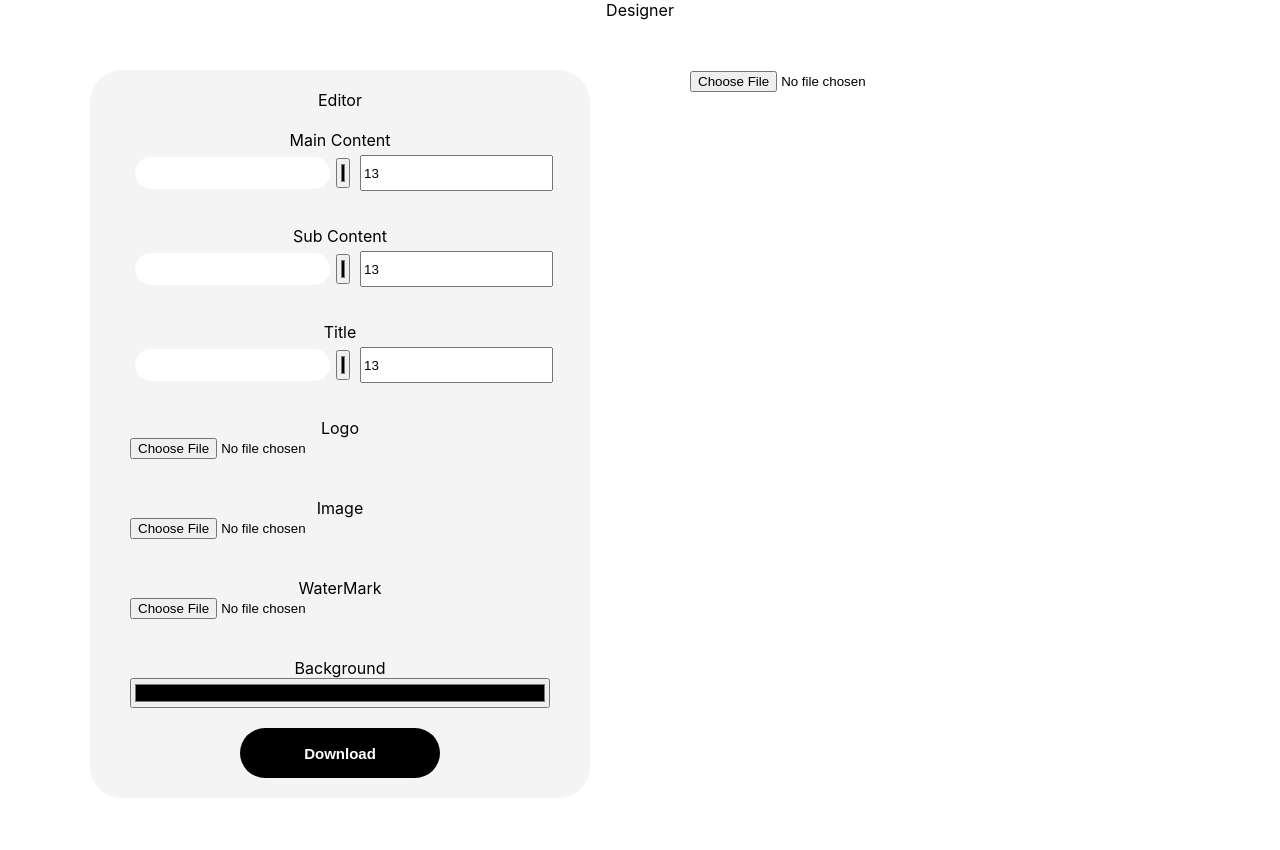
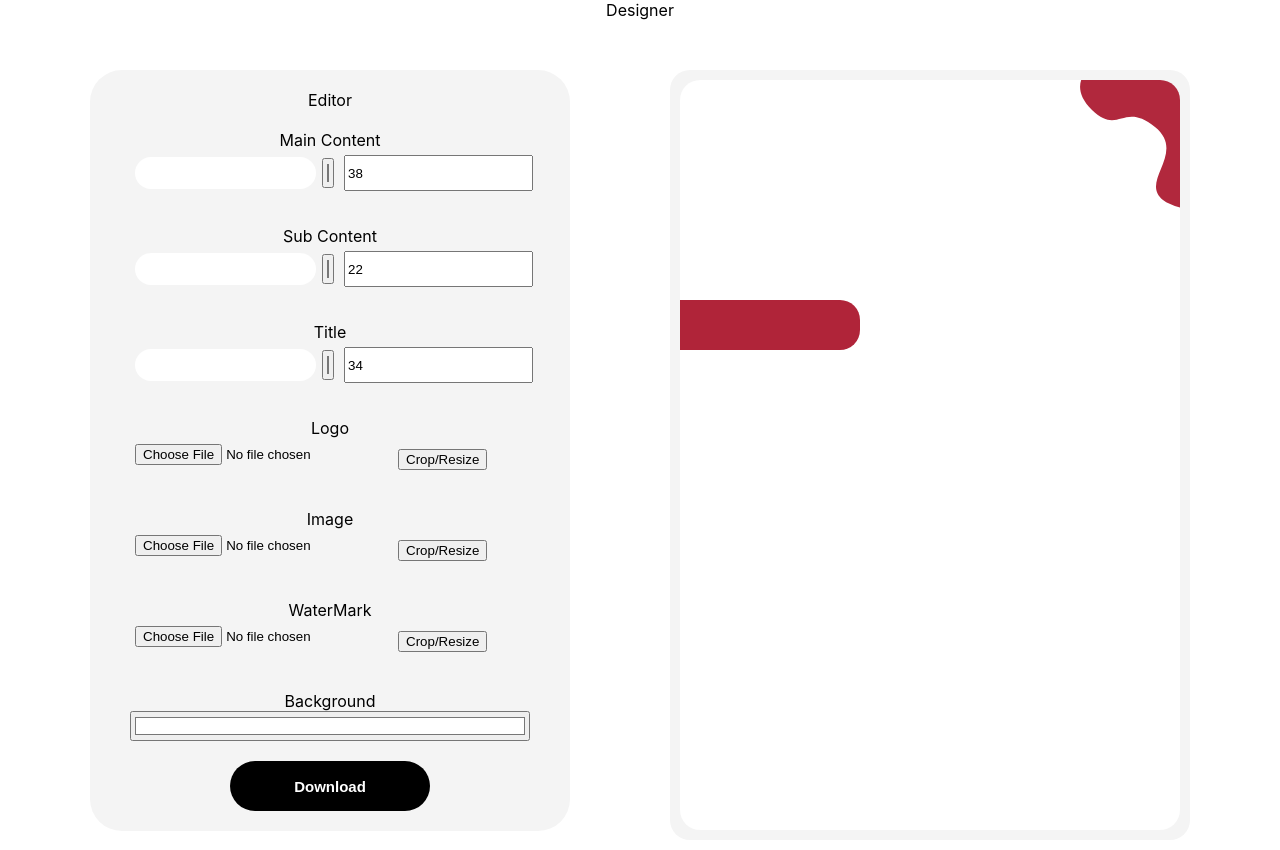
Before and after one commit to ajmalelement8/poster-web, a React (Create React App) app: page / in a window 1280 px wide. Shown: the top 850 px of the page. Built offline with nearby package versions, Linux system fonts and the light colour scheme; the HTML template or start-up script is replaced by a standard one.

Commit message:
downloadable template created

```diff
--- a/package.json
+++ b/package.json
@@ -6,9 +6,11 @@
     "@testing-library/jest-dom": "^5.17.0",
     "@testing-library/react": "^13.4.0",
     "@testing-library/user-event": "^13.5.0",
+    "konva": "^9.2.0",
     "react": "^18.2.0",
     "react-dom": "^18.2.0",
     "react-image-crop": "^10.1.8",
+    "react-konva": "^18.2.10",
     "react-scripts": "5.0.1",
     "sass": "^1.66.1",
     "web-vitals": "^2.1.4"
--- a/src/App.js
+++ b/src/App.js
@@ -3,18 +3,47 @@ import './App.css';
 import './App.scss'
 import Form from './components/form/Form';
 import Canvas from './components/canvas/Canvas';
-import { useReducer, useState } from 'react';
+import { useReducer, useRef, useState } from 'react';
 import Modal from './components/modal/Modal';
 import TextForm from './components/form/TextForm';
 import CropForm from './components/form/CropForm';
 
 const initialState = {
-  title: { text: '', color: '', fontSize: 13 },
-  mainContent: { text: '', color: '', fontSize: 13 },
-  subContent: { text: '', color: '', fontSize: 13 },
-  images: { logo: '', watermark: '', image: '', background: '' },
-  modal: { isActive: false, content: '' },
-  form: { activeForm: '', type: '' }
+  title: { text: '', color: '#ffffff', fontSize: 34 },
+  mainContent: { text: '', color: '#377979', fontSize: 38 },
+  subContent: { text: '', color: '#b02439', fontSize: 22 },
+  images: {
+    logo: {
+      url: '',
+      crop: {
+        unit: "%",
+        x: 0,
+        y: 0,
+        width: 50,
+        height: 50,
+      }, croppedUrl: ''
+    }, watermark: {
+      url: '',
+      crop: {
+        unit: "%",
+        x: 0,
+        y: 0,
+        width: 50,
+        height: 50
+      }, croppedUrl: ''
+    }, image: {
+      url: '',
+      crop: {
+        unit: "%",
+        x: 0,
+        y: 0,
+        width: 50,
+        height: 50
+      }, croppedUrl: ''
+    }, background: '#ffffff'
+  },
+  modal: { isActive: false },
+  activeForm: { type: '', src: '', crop: {}, ratio: null }
 }
 
 const reducer = (state, action) => {
@@ -56,27 +85,40 @@ const reducer = (state, action) => {
       return {
         ...state, subContent: { ...state.subContent, fontSize: action.payload }
       }
-    case 'logo':
-      return {
-        ...state, images: { ...state.images, logo: action.payload }
-      }
-    case 'watermark':
-      return {
-        ...state, images: { ...state.images, watermark: action.payload }
-      }
-    case 'image':
-      return {
-        ...state, images: { ...state.images, image: action.payload }
-      }
     case 'background':
       return {
         ...state, images: { ...state.images, background: action.payload }
       }
 
+    case 'images':
+      const { element, imageUrl } = action.payload;
+      return {
+        ...state, images: { ...state.images, [element]: { ...state.images[element], url: imageUrl } }, activeForm: { type: element, crop: state.images[element].crop, src: imageUrl, ratio:null }, modal: { isActive: true }
+      }
+
     case 'active-form':
-      return {
-        ...state, form: { ...state.form, activeForm: action.payload.form, type: action.payload.type }
+      if (action.payload && state.images[action.payload].url) {
+        return {
+          ...state, activeForm: { ...state.activeForm, type: action.payload, crop: state.images[action.payload].crop, src: state.images[action.payload].url }, modal: { isActive: true }
+        }
       }
+      return state;
+
+    case 'image-crop':
+      const { type, crop, croppedUrl } = action.payload;
+      if (['logo', 'watermark', 'image'].includes(type)) {
+        return {
+          ...state, images: {
+            ...state.images, [type]: { ...state.images[type], crop, croppedUrl, },
+          }, modal: { isActive: false }
+        };
+      }
+      return state;
+
+    // case 'active-form':
+    //   return {
+    //     ...state, form: { ...state.form, activeForm: action.payload.form, type: action.payload.type }
+    //   }
 
     case 'show-modal':
       return {
@@ -97,25 +139,24 @@ const reducer = (state, action) => {
 
 function App() {
   const [canvasData, dispatch] = useReducer(reducer, initialState)
+  const canvasRef = useRef(null);
 
-  // const setActiveForm = (form, type) => {
-  //   dispatch({ type: 'active-form', payload: { form, type } })
-  //   let content = ''
-  //   if (form == 'text') {
-  //     content = <TextForm dispatch={dispatch} />
-  //     dispatch({ type: 'show-modal', payload: content })
+  console.log(canvasRef)
+  // Function to trigger download
+  const handleExport = () => {
+    const uri = canvasRef.current.toDataURL();
+    const link = document.createElement('a')
+    link.href = uri;
+    link.download = "canvas.png";
+    link.target = "_blank";
+    link.click();
+    // window.open(uri, '_blank');
+    console.log(uri);
+  };
 
-  //   }
-  //   else if(form == 'image') {
-  //     content = <CropForm dispatch={dispatch} />
-
-  //     dispatch({ type: 'show-modal', payload: content })
-  //   }
-  // }
-
-  // const hideModal = ()=>{
-  //   dispatch({ type: 'hide-modal' })
-  // }
+  const hideModal = () => {
+    dispatch({ type: 'hide-modal' })
+  }
 
   return (
     <div className="App">
@@ -126,18 +167,18 @@ function App() {
       <div className="container">
         <div className="main">
           <div className="">
-            <Form state={canvasData} dispatch={dispatch} />
+            <Form download={handleExport} state={canvasData} dispatch={dispatch} />
           </div>
           <div className="">
-            {/* <Canvas canvasData={canvasData} /> */}
-            <CropForm/>
+            <Canvas canvasRef={canvasRef}  {...canvasData} />
+            {/* <CropForm /> */}
           </div>
         </div>
       </div>
 
-      {/* <Modal hideModal={hideModal} showModal={canvasData.modal.isActive}>
-        {canvasData.modal.content}
-      </Modal> */}
+      <Modal hideModal={hideModal} showModal={canvasData.modal.isActive}>
+        <CropForm {...canvasData.activeForm} dispatch={dispatch} />
+      </Modal>
       {/* <div className="buttons">
       <button onClick={()=>{setActiveForm('text','main')}}>Main Content</button>
       <button onClick={()=>{setActiveForm('text','sub')}}>Sub Content</button>
--- a/src/components/canvas/Canvas.js
+++ b/src/components/canvas/Canvas.js
@@ -1,8 +1,62 @@
+import { useEffect, useRef, useState } from 'react';
 import './Canvas.scss'
+import { Stage, Layer, Rect, Text, Path, Image } from 'react-konva';
+import Konva from 'konva';
 
-const Canvas = ({title,mainContent,subContent,images}) => {
+const generateCanvas = () => {
+
+}
+
+const Canvas = (props) => {
+  const { title, mainContent, subContent, images, canvasRef } = props;
+
+
+  const [image, setImage] = useState({});
+  useEffect(() => {
+    loadImage(images.logo.croppedUrl, setImage, 'logo');
+  }, [images.logo.croppedUrl]);
+  useEffect(() => {
+    loadImage(images.watermark.croppedUrl, setImage, 'watermark');
+  }, [images.watermark.croppedUrl]);
+  useEffect(() => {
+    loadImage(images.image.croppedUrl, setImage, 'image');
+  }, [images.image.croppedUrl]);
+
+  function loadImage(src, setFunction, type) {
+    const image = new window.Image();
+    image.src = src;
+    image.onload = () => {
+      setFunction((prevstate) => ({ ...prevstate, [type]: image }));
+    };
+  }
+
+  const canvasSize = {
+    canvasWidth: 500,
+    canvasHeight: 750,
+    spacing: 50,
+  }
   return (
-    <div>Canvas</div>
+    <div className='canvas-container'>
+      <div id='canvas' className="canvas">
+        <Stage ref={canvasRef} height={canvasSize.canvasHeight} width={canvasSize.canvasWidth}>
+          <Layer>
+            <Rect fill={images.background} x={0} y={0} width={500} height={750} />
+            <Image x={(canvasSize.canvasWidth - 300) / 2} height={300} width={300} y={(canvasSize.canvasHeight - 300) / 2} opacity={0.2} draggable image={image.watermark} />
+            <Image cornerRadius={[0, 180, 0, 0]} x={0} y={canvasSize.canvasHeight - 300} scaleX={1} scaleY={1} width={canvasSize.canvasWidth} height={canvasSize.canvasWidth} image={image.image} draggable />
+            <Rect x={-20} y={220} width={200} height={50} fill='#b02439' cornerRadius={[20, 20, 20, 20]} />
+            <Path x={400} y={0} data='"M106 0L1.17531 0C-1.44083 8.02616 0.0150094 18.4589 12 30C25.3663 42.8712 33.0959 40.7931 41.3763 38.5668C49.8224 36.2961 58.8415 33.8712 75 47C92.174 60.9539 86.3053 75.4839 80.8907 88.8895C76.2164 100.462 71.8805 111.197 83 120C87.7646 123.772 95.9122 126.719 106 129.002V0Z"' fill='#b1283d' scaleX={1} scaleY={1} />
+            <Image x={30} y={30} height={80} width={80} draggable image={image.logo} />
+
+
+            <Text x={30} y={125} fontFamily='Calibri' fontStyle='bold' text={mainContent?.text} fontSize={mainContent?.fontSize} draggable fill={mainContent?.color} />
+            <Text x={30} y={165} fontFamily='Calibri' fontStyle='bold' text={subContent?.text} fontSize={subContent?.fontSize} draggable fill={subContent?.color} />
+            <Text x={30} y={230} fontFamily='Calibri' fontStyle='bold' text={title?.text} fontSize={title?.fontSize} fill={title?.color} />
+
+
+          </Layer>
+        </Stage>
+      </div>
+    </div>
   )
 }
 
--- a/src/components/canvas/Canvas.scss
+++ b/src/components/canvas/Canvas.scss
@@ -0,0 +1,14 @@
+@import '../../App.scss';
+
+.canvas-container{
+    background-color: #f4f4f4;
+    padding: 10px;
+    border-radius: 20px;
+
+    .canvas{
+        @include flex-center;
+        width: 100%;
+        border-radius: 20px;
+        overflow: hidden;
+    }
+}
--- a/src/components/form/CropForm.js
+++ b/src/components/form/CropForm.js
@@ -1,35 +1,29 @@
 import './Form.scss'
-import React, { useState, useRef } from "react";
+import React, { useState, useRef, useEffect } from "react";
 import ReactCrop from "react-image-crop";
 import 'react-image-crop/src/ReactCrop.scss'
 
 const CropForm = (props) => {
-    const [src, setSrc] = useState(null);
-    const [crop, setCrop] = useState({
-        unit: "%",
-        x: 0,
-        y: 0,
-        width: 50,
-        height: 50
-    });
+    const { dispatch,ratio } = props;
+    const [src, setSrc] = useState();
+    const [crop, setCrop] = useState({});
     const [croppedImageUrl, setCroppedImageUrl] = useState(null);
     const imageRef = useRef();
-    console.log(imageRef)
 
-    const onSelectFile = (e) => {
-        if (e.target.files && e.target.files.length > 0) {
+    useEffect(() => {
+        onSelectFile()
+        setCrop(props.crop)
+        onCropComplete(props.crop)
+    }, [props])
+    const onSelectFile = () => {
+        if (props.src) {
             const reader = new FileReader();
             reader.addEventListener("load", () => setSrc(reader.result));
             setCroppedImageUrl(null)
-            reader.readAsDataURL(e.target.files[0]);
-            // console.log(reader)
+            reader.readAsDataURL(props.src);
         }
     };
 
-    const onImageLoaded = (image) => {
-        console.log("hello")
-        imageRef.current = image;
-    };
 
     const onCropComplete = (crop) => {
         makeClientCrop(crop);
@@ -54,9 +48,14 @@ const CropForm = (props) => {
         const canvas = document.createElement("canvas");
         const scaleX = image.naturalWidth / image.width;
         const scaleY = image.naturalHeight / image.height;
-        canvas.width = crop.width;
-        canvas.height = crop.height;
+        const pixelRatio = window.devicePixelRatio;
+        canvas.width = crop.width * pixelRatio * scaleX;
+        canvas.height = crop.height * pixelRatio * scaleY;
         const ctx = canvas.getContext("2d");
+
+
+        ctx.setTransform(pixelRatio, 0, 0, pixelRatio, 0, 0);
+        ctx.imageSmoothingQuality = 'high';
 
         ctx.drawImage(
             image,
@@ -66,8 +65,8 @@ const CropForm = (props) => {
             crop.height * scaleY,
             0,
             0,
-            crop.width,
-            crop.height
+            crop.width * scaleX,
+            crop.height * scaleY
         );
 
         return new Promise((resolve, reject) => {
@@ -81,33 +80,50 @@ const CropForm = (props) => {
                 const fileUrl = window.URL.createObjectURL(blob);
                 setCroppedImageUrl(fileUrl);
                 resolve(fileUrl);
-            }, "image/jpeg");
+            }, "image/png");
         });
     };
 
+    const handleSubmit = () => {
+        dispatch({ type: 'image-crop', payload: { type: props.type, crop: crop, croppedUrl: croppedImageUrl } })
+    }
+
     return (
-        <div className="">
+        <div className='crop'>
+
+            <div className="title">
+                Crop {props.type}
+            </div>
+            <div className="crop-container">
+                <div className="crop-editor">
                     <div>
-                <input type="file" accept="image/*" onChange={onSelectFile} />
+                        {/* <input type="file" accept="image/*" onChange={onSelectFile} /> */}
                     </div>
-            {
-                src && (
+                    {src && (
+                        <>asdasd
                             <ReactCrop
                                 // src={src}
                                 crop={crop}
                                 ruleOfThirds
-                        onImageLoaded={onImageLoaded}
+                                // onImageLoaded={onImageLoaded}
                                 onComplete={onCropComplete}
                                 onChange={onCropChange}
-                    ><img ref={imageRef} style={{ maxWidth: "200px" }} src={src} alt="" /></ReactCrop>
+                                aspect={ratio}
+                            ><img ref={imageRef} style={{ maxWidth: "200px" }} src={src} alt="" /></ReactCrop></>
                     )
                     }
-            {
-                croppedImageUrl && (
+                </div>
+                <div className="crop-preview">
+                    {croppedImageUrl && (
                         <img alt="Crop" style={{ maxWidth: "100%" }} src={croppedImageUrl} />
                     )
                     }
+                </div>
             </div >
+            <div className="submit">
+                <button onClick={handleSubmit}>Submit</button>
+            </div>
+        </div>
     );
 }
 
--- a/src/components/form/Form.js
+++ b/src/components/form/Form.js
@@ -1,6 +1,6 @@
 import './Form.scss'
 
-const Form = ({ state,dispatch }) => {
+const Form = ({ state, dispatch,download }) => {
     return (
         <div className='form'>
             <div>Editor</div>
@@ -10,7 +10,7 @@ const Form = ({ state,dispatch }) => {
                     <div className="flex-grow-5">
                         <input className='flex-grow-1' type="text" onChange={(e) => dispatch({ type: 'main-text', payload: e.target.value })} /></div>
                     <div className="flex-grow-1">
-                        <input type="color" onChange={(e) => dispatch({ type: 'main-color', payload: e.target.value })} /></div>
+                        <input type="color" value={state.mainContent.color} onChange={(e) => dispatch({ type: 'main-color', payload: e.target.value })} /></div>
                     <div className="">
                         <input type="number" value={state.mainContent.fontSize} min="0" step="1" maxLength="3" size="3" onChange={(e) => dispatch({ type: 'main-font', payload: e.target.value })} /></div>
 
@@ -22,7 +22,7 @@ const Form = ({ state,dispatch }) => {
                     <div className="flex-grow-5">
                         <input type="text" onChange={(e) => dispatch({ type: 'sub-text', payload: e.target.value })} /></div>
                     <div className="flex-grow-1">
-                        <input type="color" onChange={(e) => dispatch({ type: 'sub-color', payload: e.target.value })} /></div>
+                        <input type="color" value={state.subContent.color} onChange={(e) => dispatch({ type: 'sub-color', payload: e.target.value })} /></div>
                     <div className="">
                         <input type="number" value={state.subContent.fontSize} min="0" step="1" maxLength="3" size="3" onChange={(e) => dispatch({ type: 'sub-font', payload: e.target.value })} /></div>
 
@@ -34,7 +34,7 @@ const Form = ({ state,dispatch }) => {
                     <div className="flex-grow-5">
                         <input className='flex-grow-1' type="text" onChange={(e) => dispatch({ type: 'title-text', payload: e.target.value })} /></div>
                     <div className="flex-grow-1">
-                        <input type="color" onChange={(e) => dispatch({ type: 'title-color', payload: e.target.value })} /></div>
+                        <input type="color" value={state.title.color} onChange={(e) => dispatch({ type: 'title-color', payload: e.target.value })} /></div>
                     <div className="">
                         <input type="number" value={state.title.fontSize} min="0" step="1" maxLength="3" size="3" onChange={(e) => dispatch({ type: 'title-font', payload: e.target.value })} /></div>
 
@@ -42,23 +42,46 @@ const Form = ({ state,dispatch }) => {
             </div>
             <div className="form-control">
                 <label>Logo</label>
-                <input type="file" accept='image/*' onChange={(e) => dispatch({ type: 'logo', payload: e.target.files[0] })} />
+                <div className="form-group">
+                    <div className="">
+                        <input type="file" accept='image/*' onChange={(e) => dispatch({ type: 'images', payload:{element:'logo',imageUrl: e.target.files[0] }})} />
+                    </div>
+                    <div className="">
+                        <button onClick={(e)=>dispatch({type:"active-form",payload:'logo'})} className="crop-trigger">Crop/Resize</button>
+                    </div>
+                </div>
             </div>
             <div className="form-control">
                 <label>Image</label>
-                <input type="file" accept='image/*' onChange={(e) => dispatch({ type: 'image', payload: e.target.files[0] })} />
+                <div className="form-group">
+                    <div className="">
+                        <input type="file" accept='image/*' onChange={(e) => dispatch({ type: 'images', payload:{element:'image',imageUrl: e.target.files[0] }})} />
+                    </div>
+                    <div className="">
+                        <button onClick={(e)=>dispatch({type:"active-form",payload:'image'})} className="crop-trigger">Crop/Resize</button>
+                    </div>
+                </div>
             </div>
             <div className="form-control">
                 <label>WaterMark</label>
-                <input type="file" accept='image/*' onChange={(e) => dispatch({ type: 'watermark', payload: e.target.files[0] })} />
+                <div className="form-group">
+                    <div className="">
+                        <input  type="file" accept='image/*'
+                            onChange={(e) => dispatch({ type: 'images', payload:{element:'watermark',imageUrl: e.target.files[0] }})}
+                        />
+                    </div>
+                    <div className="">
+                        <button onClick={(e)=>dispatch({type:"active-form",payload:'watermark'})} className="crop-trigger">Crop/Resize</button>
+                    </div>
+                </div>
             </div>
             <div className="form-control">
                 <label>Background</label>
-                <input type="color" onChange={(e) => dispatch({ type: 'background', payload: e.target.value })} />
+                <input type="color" value={state.images.background} onChange={(e) => dispatch({ type: 'background', payload: e.target.value })} />
             </div>
 
             <div className="download-container">
-                <button className="download">Download</button>
+                <button onClick={download} className="download">Download</button>
             </div>
         </div>
     )
--- a/src/components/form/TextForm.js
+++ b/src/components/form/TextForm.js
@@ -2,7 +2,6 @@ import './Form.scss'
 
 const TextForm = (props) => {
     const { dispatch, handleSubmit } = props;
-    console.log(props)
     return (
         <div className='text-form'>
             <div className="title">
--- a/src/components/modal/Modal.scss
+++ b/src/components/modal/Modal.scss
@@ -14,7 +14,7 @@
 
 
     .modal {
-        height: 300px;
+        min-height: 300px;
         width: 500px;
         background-color: #f4f4f4;
         padding: 10px;
```
Also changed, not shown: src/components/form/Form.scss (+73 -15 lines), 1 other file (tests, documents, lock files or other folders). Lines whose indentation alone changed are shown as unchanged.
